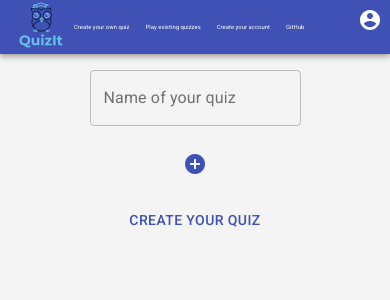
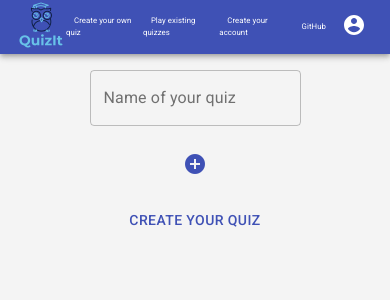
Before and after one commit to AlexJ2005/QuizIt, a React (Create React App) app: page /createQuiz in a window 390 px wide. Shown: the top 300 px of the page. Built offline with nearby package versions, Linux system fonts and the light colour scheme.

Commit message:
added better responsiveness

```diff
--- a/src/App.css
+++ b/src/App.css
@@ -1,6 +1,6 @@
-
-body{
-  background-color: #F4F4F4;
+body {
+  background-color: #f4f4f4;
+  height: 100vh;
 }
 
 .search-container {
@@ -25,8 +25,7 @@ hr {
   margin: 0px 10px;
 }
 
-
-.elevation{
+.elevation {
   box-shadow: 0 2px 2px 0 rgba(0, 0, 0, 0.16), 0 0 0 1px rgba(0, 0, 0, 0.08);
 }
 
@@ -41,9 +40,7 @@ hr {
     flex-direction: column;
   }
 
-  .gameMode-items
-
-  .create-quiz-form {
+  .gameMode-items .create-quiz-form {
     display: flex;
     justify-content: space-around;
     background-color: white;
@@ -86,6 +83,8 @@ hr {
 
   .play-button {
     text-decoration: none;
+    text-align: center;
+    margin-left: 30%;
   }
 
   .questions {
@@ -110,13 +109,13 @@ hr {
     flex-direction: column;
   }
 
-  .gameMode{
+  .gameMode {
     display: grid;
     grid-template-columns: repeat(2, 1fr);
     grid-gap: 0px;
   }
 
-  .gameMode-items{
+  .gameMode-items {
     width: 90%;
   }
 
@@ -145,7 +144,7 @@ hr {
   }
 
   .quiz-container {
-    display: grid;
+    display: flex;
     flex-direction: column;
     grid-template-columns: repeat(3, 1fr);
     grid-column-gap: 25px;
@@ -162,6 +161,7 @@ hr {
 
   .play-button {
     text-decoration: none;
+    margin-left: 30%;
   }
 
   .questions {
@@ -229,6 +229,7 @@ hr {
 
   .play-button {
     text-decoration: none;
+    margin-left: 30%;
   }
 
   .questions {
--- a/src/Navbar.js
+++ b/src/Navbar.js
@@ -13,29 +13,29 @@ export default function Navbar() {
   return (
     <div>
       <AppBar position="static">
-        <Toolbar variant="dense" style={{position: 'relative'}}>
+        <Toolbar variant="dense" style={{ position: "relative" }}>
           <Link to="/">
             <div>
               <img alt="QuizIt logo" height="50" width="50" src="../Logo.png" />
             </div>
           </Link>
-          <Typography style={{ fontSize: "1.5vw" }}>
+          <Typography style={{ fontSize: "2vw" }}>
             <Link className="navbar-links" to="/createQuiz">
               Create your own quiz
             </Link>
           </Typography>
-          <Typography style={{ fontSize: "1.5vw" }}>
+          <Typography style={{ fontSize: "2vw" }}>
             <Link className="navbar-links" to="/quizDashBoard">
               Play existing quizzes
             </Link>
           </Typography>
-          <Typography style={{ fontSize: "1.5vw" }}>
+          <Typography style={{ fontSize: "2vw" }}>
             <Link className="navbar-links" to="/createUser">
               Create your account
             </Link>
           </Typography>
 
-          <Typography style={{ fontSize: "1.5vw" }}>
+          <Typography style={{ fontSize: "2vw" }}>
             <a
               className="navbar-links"
               href="https://github.com/AlexJ2005/QuizIt"
@@ -43,7 +43,7 @@ export default function Navbar() {
               GitHub
             </a>
           </Typography>
-          <Link className="navbar-links" to="/user" style={{position: "absolute", right: '0px', bottom: "0px", top: "0px"}}>
+          <Link className="navbar-links" to="/user">
             <AccountCircle />
           </Link>
         </Toolbar>
```
Also changed, not shown: src/Mode.js (+8 -5 lines), src/quizDashBoard.js (+6 -6 lines).
